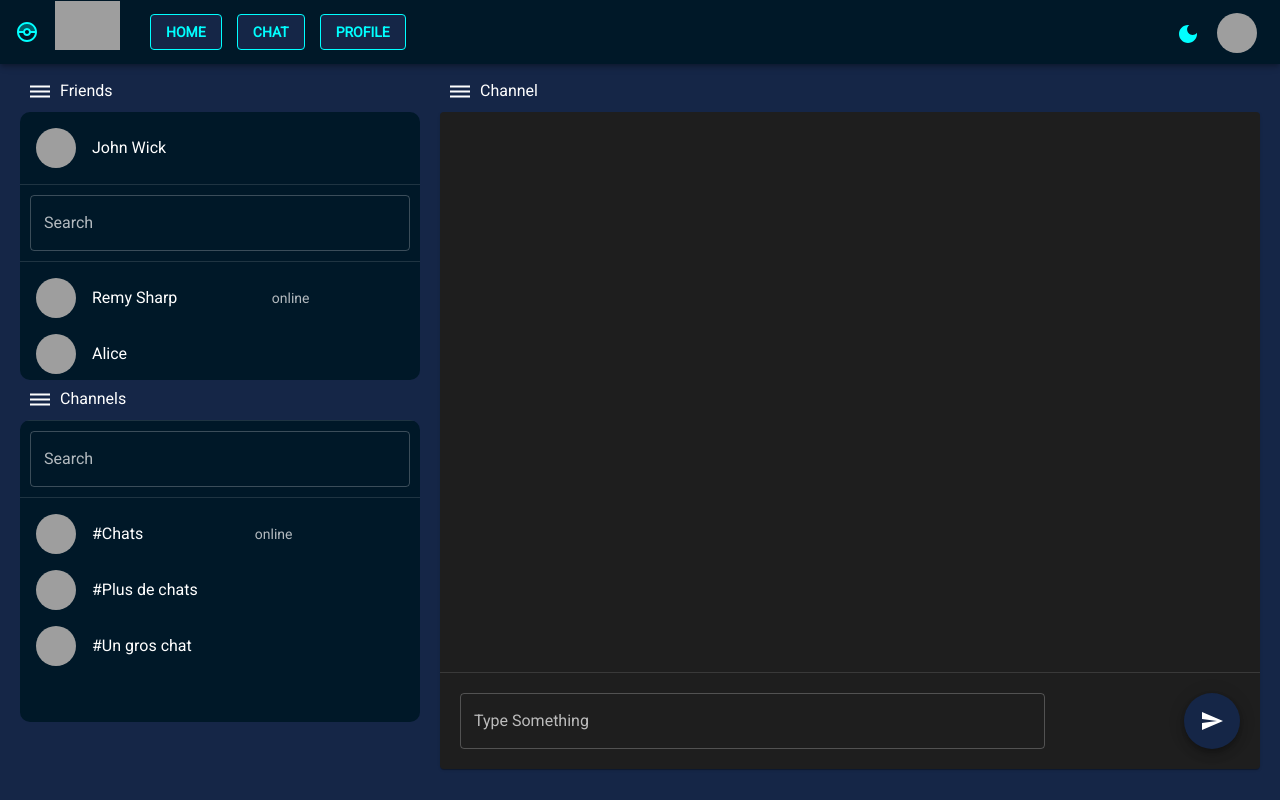
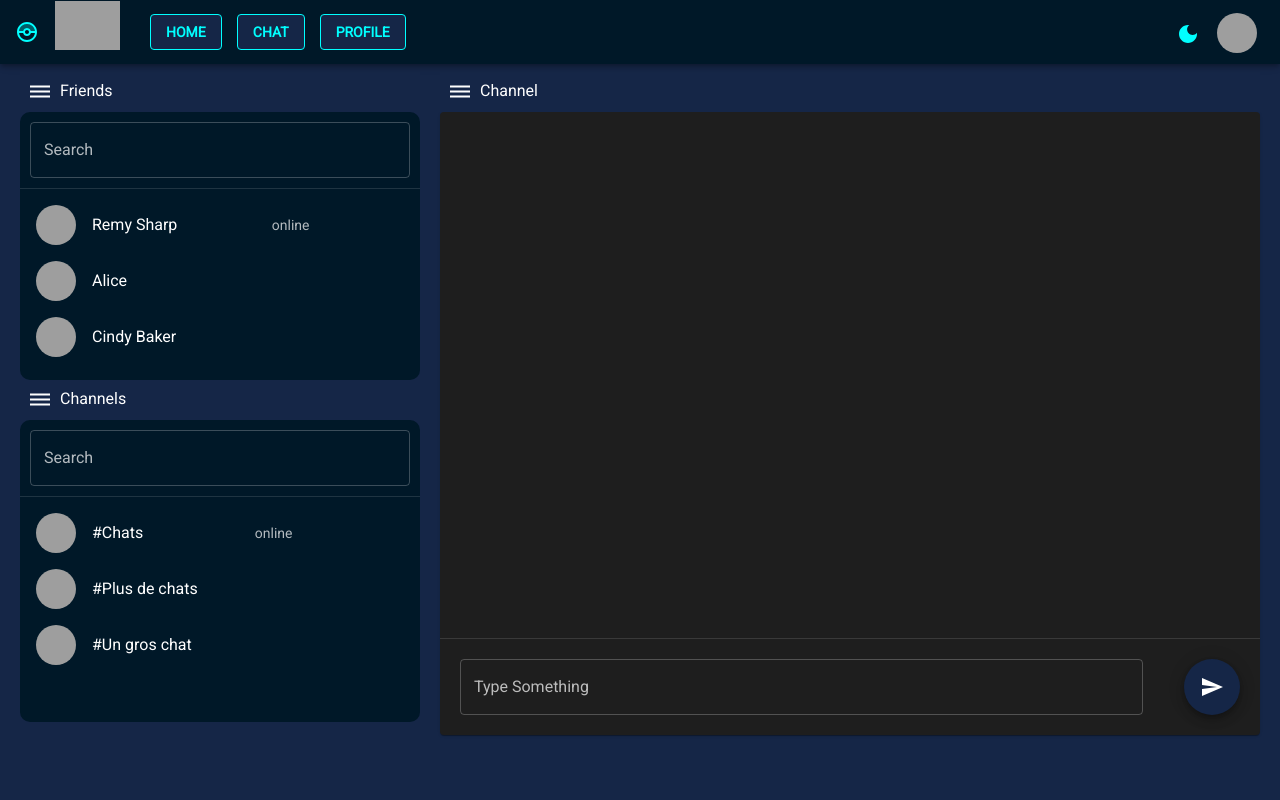
Before and after one commit to yann1731/ft_transcendence, a React (Create React App) app in the folder packages/front_end/: page /Chat in a window 1280 px wide. Built offline with nearby package versions, Linux system fonts and the light colour scheme; grey boxes are pictures that could not be loaded.

Commit message:
Fixed uniformisation + textField chat in progress

```diff
--- a/packages/front_end/src/Components/ChatPage/ChannelBox.tsx
+++ b/packages/front_end/src/Components/ChatPage/ChannelBox.tsx
@@ -16,16 +16,29 @@ const useStyles = makeStyles({
 		  overflowX: 'auto',
 		  borderRadius: 10,
 		  height: '37.7vh',
-	  }
+	  },
+	  focusedTextField: {
+		'& Mui.OutlinedInput-root.Mui-focused .MuiOutlinedInput-notchedOutline': {
+			borderColor: 'white',
+		},
+		'& .MuiInputLabel-root.Mui-focused': {
+			color:'white',
+		},
+		'& .MuiOutlinedInput-root.Mui-focused': {
+			'& fieldset': {
+			  borderWidth: 1,
+			  borderColor: 'white',
+			},
+		},
+	},
 });
 
   export default function ChannelBox() {
 	const classes = useStyles();
 	return(
 	<Grid item xs={3} className={classes.borders}>
-	<Divider />
 	<Grid item xs={12} style={{padding: '10px'}}>
-		<TextField id="outlined-basic-email" label="Search" variant="outlined" fullWidth />
+		<TextField id="outlined-basic-email" label="Search" variant="outlined" fullWidth className={classes.focusedTextField} />
 	</Grid>
 	<Divider />
 	<List>
--- a/packages/front_end/src/Components/ChatPage/Chat.tsx
+++ b/packages/front_end/src/Components/ChatPage/Chat.tsx
@@ -8,7 +8,7 @@ function Chat() {
 	return (
 	  <div style={{ display: 'flex' }}>
 	  	<BackgroundContainer>
-		  <div style={{ flex: 1 }}>
+		  <div style={{ display: 'flex' }}>
 			<ResponsiveAppBar />
 			<ChatContainer />
 		  </div>
--- a/packages/front_end/src/Components/ChatPage/ChatBox.tsx
+++ b/packages/front_end/src/Components/ChatPage/ChatBox.tsx
@@ -6,20 +6,29 @@ import { theme } from '../../Theme';
 import ContactMenu from './ChatMenus/ContactMenu';
 
 const useStyles = makeStyles({
-  table: {
-    minWidth: 650,
-  },
   chatSection: {
     backgroundImage: "none",
     backgroundColor: theme.palette.secondary.main,
     borderRadius: 10,
+    height: '77.9vh',
+    overflowY: 'auto',
   },
-  messageArea: {
-    height: '70vh',
-    overflowY: 'auto',
-    //overflowX: 'scroll', // TODO fix horizontal scrolling on long message
+  focusedTextField: {
+    '& .MuiOutlinedInput-root.Mui-focused .MuiOutlinedInput-notchedOutline': {
+      borderColor: 'white',
+    },
+    '& .MuiInputLabel-root.Mui-focused': {
+      color: 'white',
+    },
+    '& .MuiOutlinedInput-root.Mui=focused': {
+      '& fieldset': {
+        borderWidth: 1,
+        borderColor: 'white',
+      },
+    },
   },
 });
+
 
 interface Message {
   text: string;
@@ -64,15 +73,10 @@ const Chat = () => {
     }
   };
 
-
   return (
-    <div style={{overflowWrap: 'break-word'}}>
-      <Grid container>
-        <Grid item xs={12}></Grid>
-      </Grid>
     <Grid container component={Paper} className={classes.chatSection}>
-        <Grid item xs={12}>
-          <List className={classes.messageArea}>
+      <Grid item xs={12} style={{ flexGrow: 1 }}>
+        <List>
           {messages.map((message, index) => (
             <ListItem key={index}>
               <Grid container>
@@ -87,12 +91,14 @@ const Chat = () => {
             </ListItem>
           ))}
         </List>
+        </Grid>
+        <Grid item xs={12} style={{ marginTop: 'auto' }}>
         <Divider />
           <Grid container style={{ padding: '20px' }}>
-            <Grid item sx={{ width: '75%' }}>
-              <TextField id="message-input" label="Type Something" fullWidth onKeyDown={handleKeyDown} />
+            <Grid item xs={10.5} sx={{ width: '75%' }}>
+              <TextField id="message-input" label="Type Something" fullWidth onKeyDown={handleKeyDown} className={classes.focusedTextField}/>
             </Grid>
-            <Grid sx={{ ml: 'auto', align: 'right' }}>
+            <Grid item xs={1.5} sx={{ display: 'flex', justifyContent: 'flex-end'}}>
               <Fab color="primary" aria-label="add" onClick={handleClick}>
                 <SendIcon />
               </Fab>
@@ -100,7 +106,6 @@ const Chat = () => {
           </Grid>
         </Grid>
     </Grid>
-    </div>
   );
 };
  export default Chat;
--- a/packages/front_end/src/Components/ChatPage/FriendBox.tsx
+++ b/packages/front_end/src/Components/ChatPage/FriendBox.tsx
@@ -11,9 +11,6 @@ import { ListItemButton } from '@mui/material';
 import { theme } from '../../Theme';
 
 const useStyles = makeStyles({
-	table: {
-	  minWidth: 650,
-	},
 	border: {
 		position: 'relative',
 		backgroundColor: theme.palette.secondary.main,
@@ -22,23 +19,28 @@ const useStyles = makeStyles({
 		height: '37vh',
 		borderRadius: 10,
 	},
+	focusedTextField: {
+		'& Mui.OutlinedInput-root.Mui-focused .MuiOutlinedInput-notchedOutline': {
+			borderColor: 'white',
+		},
+		'& .MuiInputLabel-root.Mui-focused': {
+			color:'white',
+		},
+		'& .MuiOutlinedInput-root.Mui-focused': {
+			'& fieldset': {
+			  borderWidth: 1,
+			  borderColor: 'white',
+			},
+		},
+	},
   });
 
   export default function ContactBox() {
 	const classes = useStyles();
 	return(
 	<Grid item xs={3} className={classes.border} sx={{ height: '33.5vh' }}>
-	<List>
-		<ListItemButton key="RemySharp">
-			<ListItemIcon>
-			<Avatar alt="Remy Sharp" src="https://material-ui.com/static/images/avatar/1.jpg" />
-			</ListItemIcon>
-			<ListItemText primary="John Wick"></ListItemText>
-		</ListItemButton>
-	</List>
-	<Divider />
 	<Grid item xs={12} style={{padding: '10px'}}>
-		<TextField id="outlined-basic-email" label="Search" variant="outlined" fullWidth />
+		<TextField id="outlined-basic-email" label="Search" variant="outlined" fullWidth className={classes.focusedTextField} />
 	</Grid>
 	<Divider />
 	<List>
```
Also changed, not shown: packages/front_end/src/App.css (line endings or trailing spaces). Lines whose indentation alone changed are shown as unchanged.
